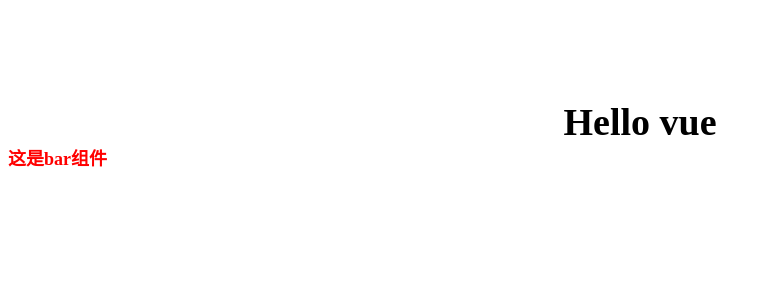
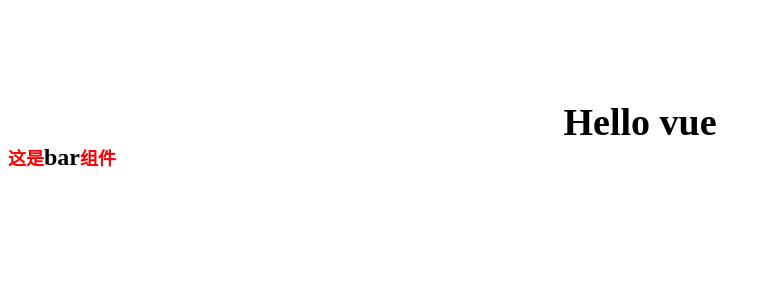
Before and after one commit to callmezhenzhen/webpack, a Vue app: page / in a window 1280 px wide. Shown: the top 300 px of the page, without its empty margins (0-771 px from the left). Built offline with nearby package versions, Linux system fonts and the light colour scheme.

Commit message:
引入less-loader

```diff
--- a/package.json
+++ b/package.json
@@ -28,6 +28,8 @@
     "css-loader": "^3.2.0",
     "extract-text-webpack-plugin": "^4.0.0-beta.0",
     "html-webpack-plugin": "^3.2.0",
+    "less": "^3.10.3",
+    "less-loader": "^5.0.0",
     "style-loader": "^1.0.0",
     "vue": "^2.6.10",
     "vue-loader": "^15.7.2",
--- a/src/components/bar.vue
+++ b/src/components/bar.vue
@@ -1,5 +1,5 @@
 <template>
-    <div class="bar flex">这是bar组件</div>
+    <div class="bar flex">这是<span class="big">bar</span>组件</div>
 </template>
 <script>
 export default {
@@ -9,11 +9,15 @@ export default {
     }
 }
 </script>
-<style scoped>
+<style lang="less" scoped>
     @import '../assets/style/common.css';
     .bar {
         font-weight: bold;
         font-size: 18px;
         color: red;
+        .big {
+            color: #000;
+            font-size: 24px;
+        }
     }
 </style>
```
Also changed, not shown: 2 other files (tests, documents, lock files or other folders).
